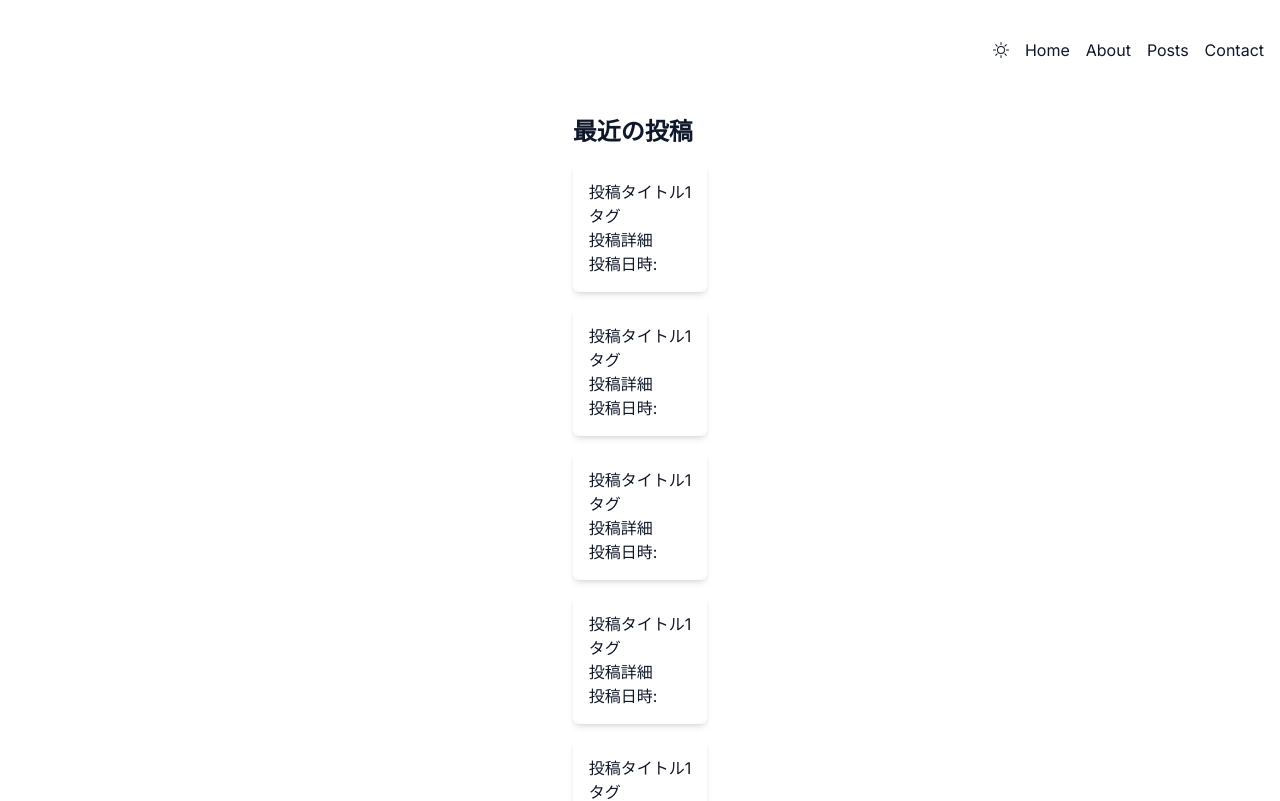
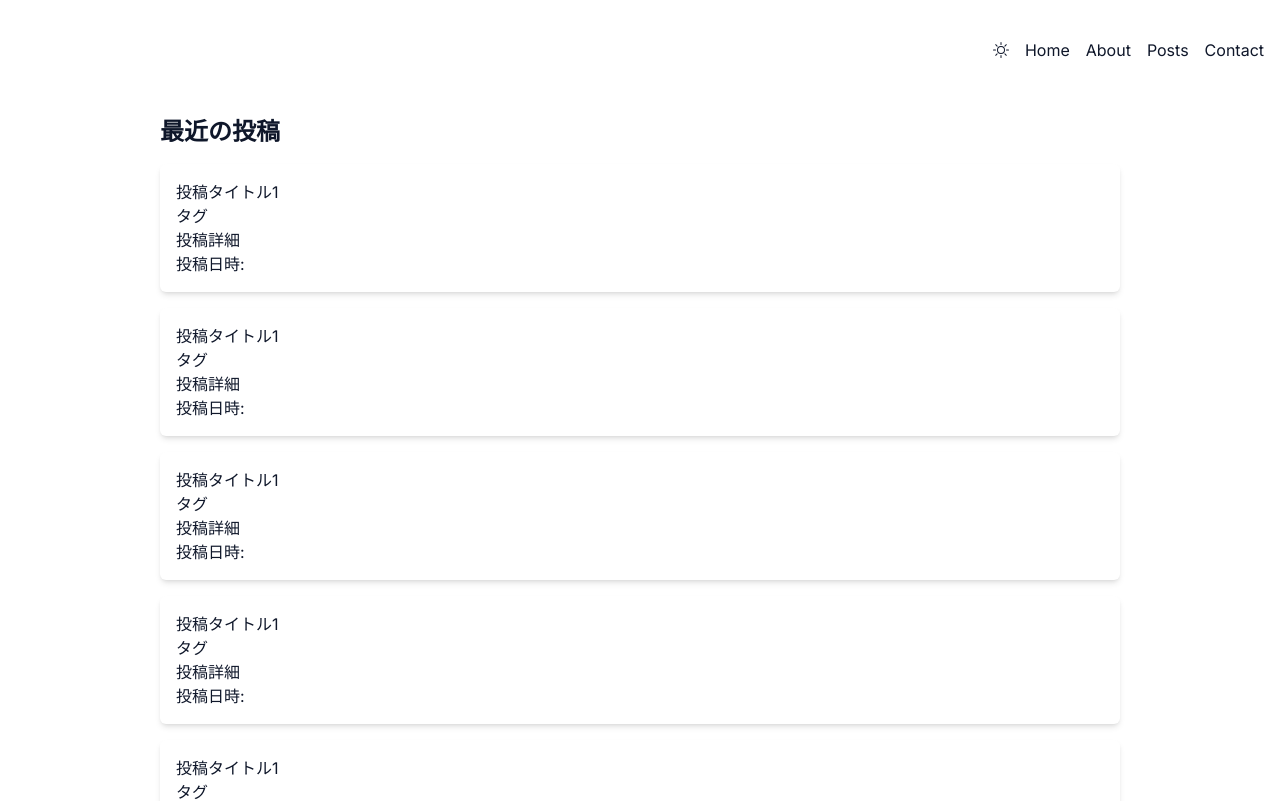
Before and after one commit to yamataikoku0114/next-blog, a Next.js app: page / in a window 1280 px wide. Shown: the top 801 px of the page. Built offline with nearby package versions, Linux system fonts and the light colour scheme.

Commit message:
文字数に依存していた横幅を修正しました。

```diff
--- a/src/app/layout.tsx
+++ b/src/app/layout.tsx
@@ -24,7 +24,7 @@ export default function RootLayout({
       >
         <ThemeProvider attribute="class" defaultTheme="system" enableSystem>
           <Header />
-          <div className="flex justify-center">{children}</div>
+          <div className="w-3/4 mx-auto">{children}</div>
           <Footer />
         </ThemeProvider>
       </body>
--- a/src/app/tags/[tag]/page.tsx
+++ b/src/app/tags/[tag]/page.tsx
@@ -4,7 +4,7 @@ import { PostCard } from '@/app/components/PostCard';
 export default function TagLists({ params }: { params: { tag: string } }) {
   const posts = getPostsByTag(params.tag);
   return (
-    <div className="p-4">
+    <div>
       <main>
         <h1 className="text-2xl font-bold mb-4">記事一覧</h1>
         {posts && (
```
